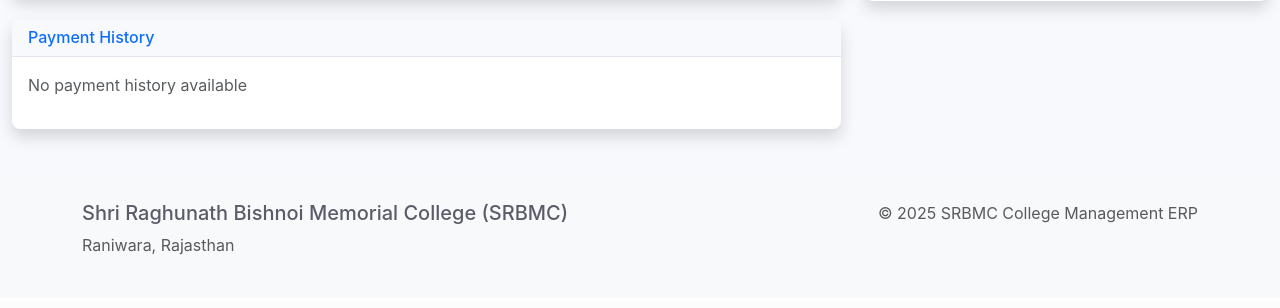
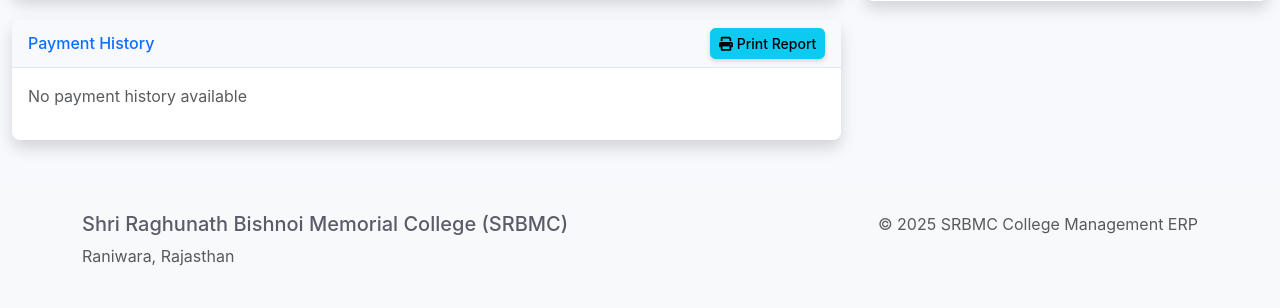
Before and after one commit to vishal0soni/SRBMCCollegeERP_Final, a Python web app: template templates/fees/fee_detail.html in a window 1280 px wide. Shown: the part 755-1063 px from the top of the page. Before the commit the page ends 1010 px from the top, so only its background shows below. Run offline with Jinja, Linux system fonts and the light colour scheme; the template is opened without the code that fills it, so the values that code supplies are empty.

Commit message:
Assistant checkpoint: Add Print Report button to payment history
Assistant generated file changes:
- templates/fees/fee_detail.html: Add Print Report button to payment history section

---

User prompt:

unable to see changes

Replit-Commit-Author: Assistant
Replit-Commit-Session-Id: 4cfa16b2-3d3b-4b78-a6f5-d8a1cdc489e2

```diff
--- a/templates/fees/fee_detail.html
+++ b/templates/fees/fee_detail.html
@@ -44,8 +44,11 @@
         </div>
 
         <div class="card shadow">
-            <div class="card-header">
+            <div class="card-header d-flex justify-content-between align-items-center">
                 <h6 class="m-0 font-weight-bold text-primary">Payment History</h6>
+                <button type="button" class="btn btn-sm btn-info" onclick="printPaymentReport()">
+                    <i class="fas fa-print"></i> Print Report
+                </button>
             </div>
             <div class="card-body">
                 {% if invoices %}
```
